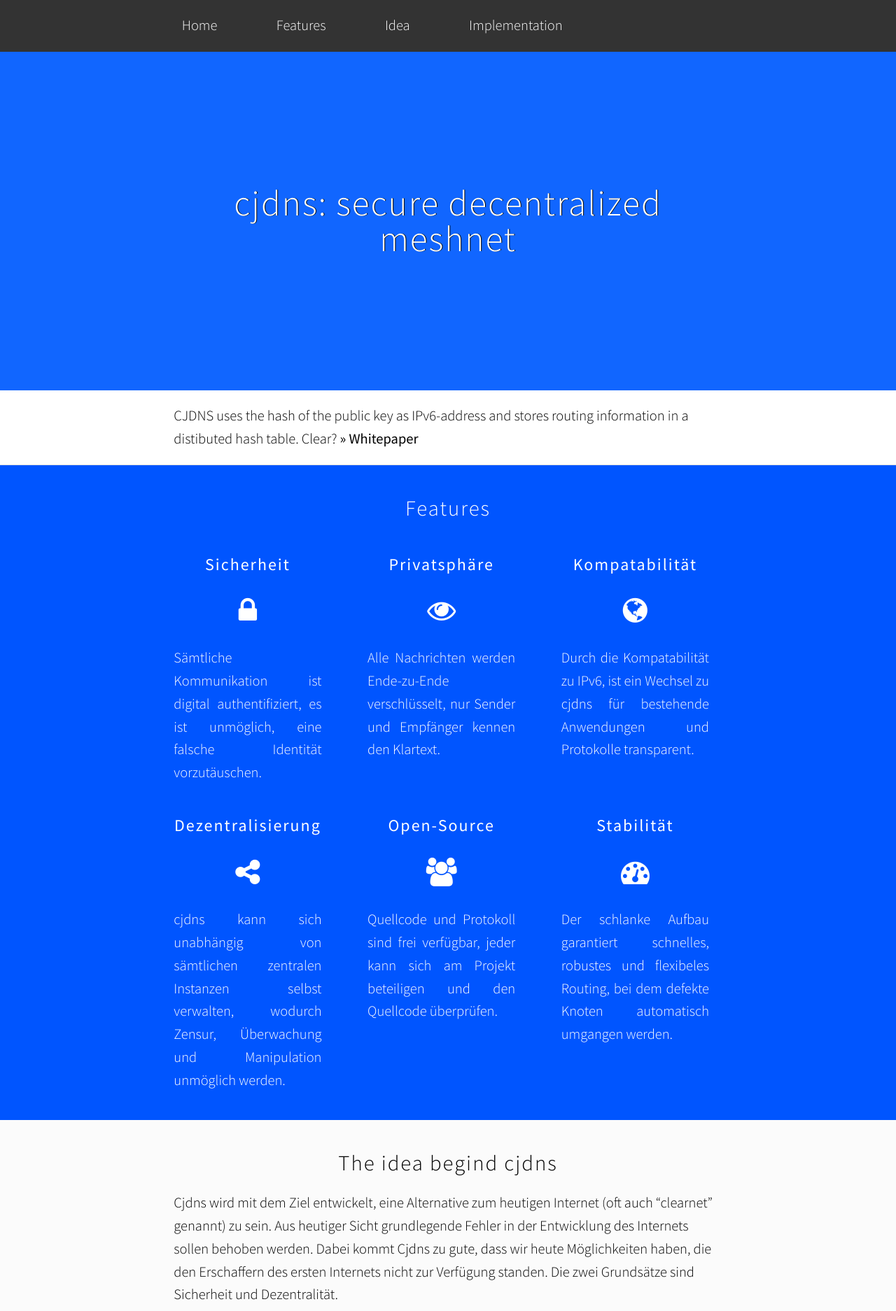
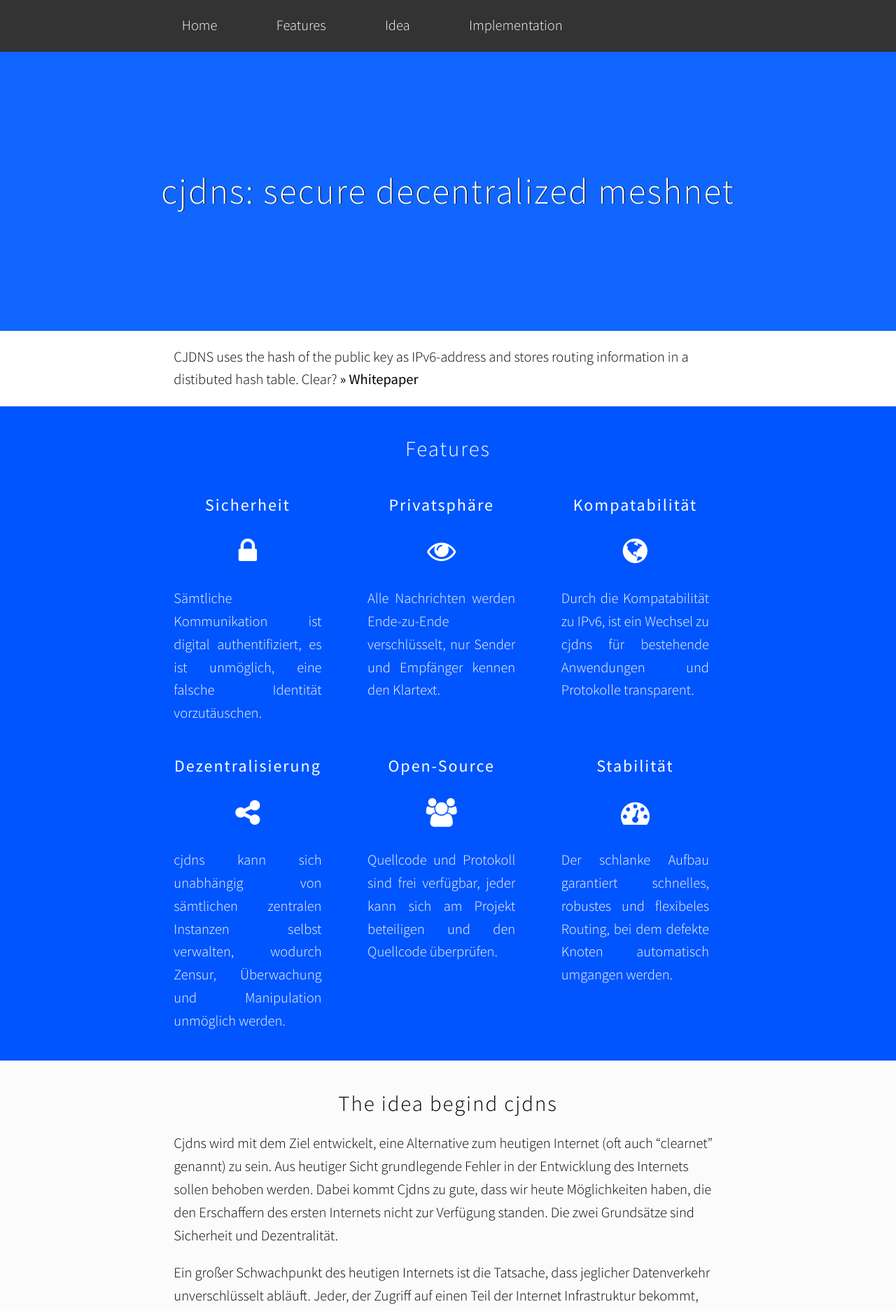
Before and after one commit to mawalu/cjdns-website, a Jekyll site: the page built from index.html, in a window 1280 px wide. Shown: the top 1874 px of the page at 70% size. Built offline with Jekyll 4.4.1, drawn with Linux system fonts in a browser that asks for light colours; nearby versions of some CDN libraries.

Commit message:
Update vendor.sass

```diff
--- a/_sass/vendor.sass
+++ b/_sass/vendor.sass
@@ -26,9 +26,9 @@
   color: white
 
 section:first-of-type h1
-  padding: 2.5em 0
   text-shadow: 1px 0 0 black
   font-size: 2.5em
+  margin: 3em 0
 
 section:nth-of-type(2)
   background-color: white
```
